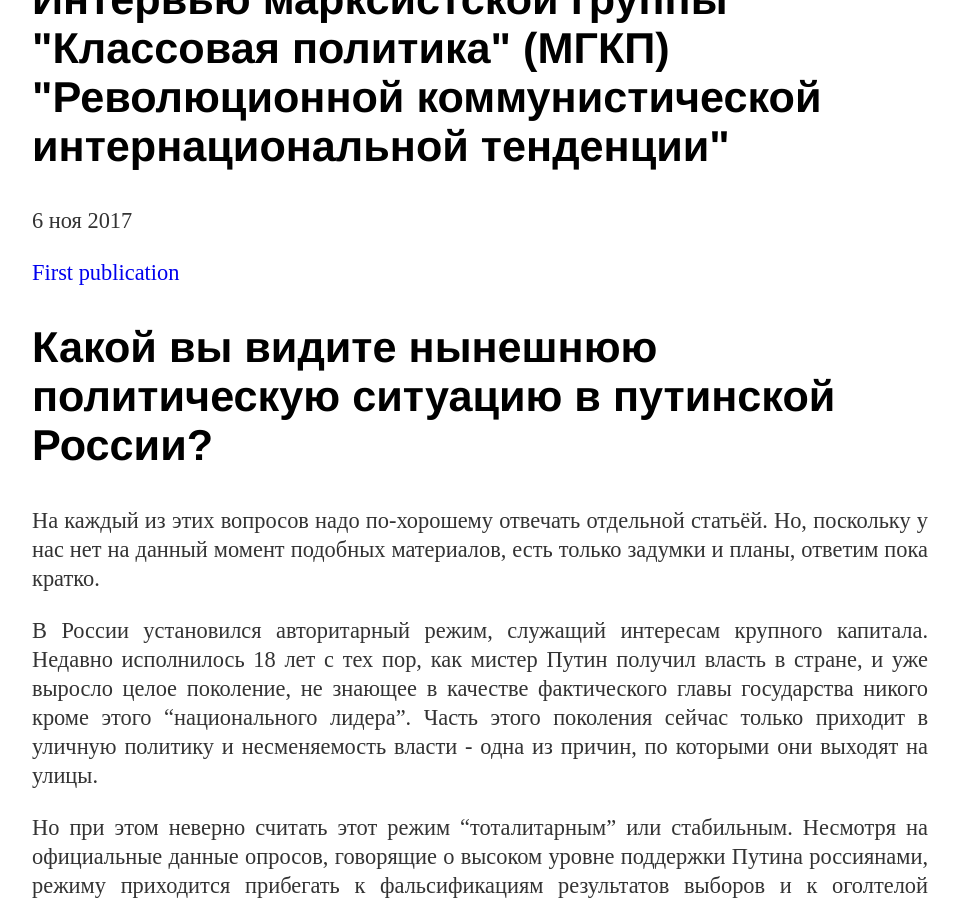
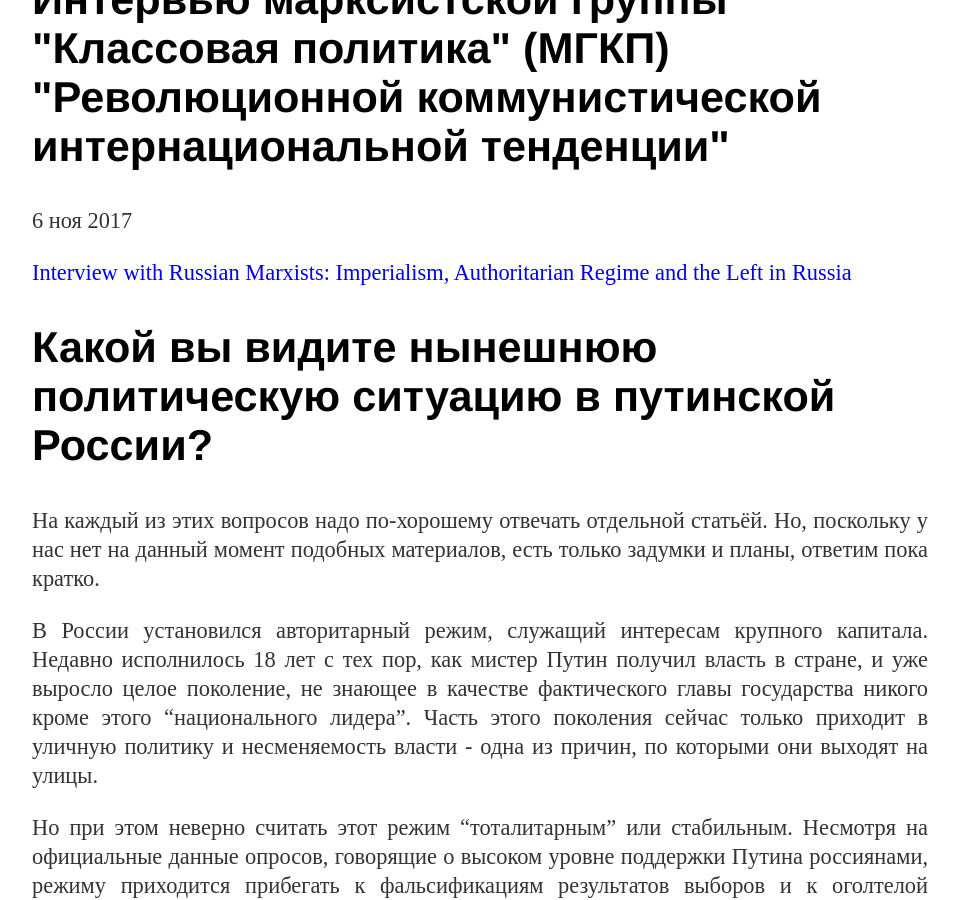
Before and after one commit to mgkp/mgkp.github.io, a Jekyll site: the page built from blog/_posts/2017-11-06-interview.md, in a window 1280 px wide and 900 px high, scrolled down 308 px. Shown: the whole window, without its empty margins (160-1119 px from the left). Built offline with Jekyll 4.4.1, drawn with Linux system fonts in a browser that asks for light colours.

Commit message:
link desc changed

```diff
--- a/blog/_posts/2017-11-06-interview.md
+++ b/blog/_posts/2017-11-06-interview.md
@@ -6,7 +6,7 @@ title: "Интервью марксистской группы &quot;Класс
 author: МГКП
 ---
 
-[First publication](https://www.thecommunists.net/forum/mg-russia-interview/)
+[Interview with Russian Marxists: Imperialism, Authoritarian Regime and the Left in Russia](https://www.thecommunists.net/forum/mg-russia-interview/)
 
 ## Какой вы видите нынешнюю политическую ситуацию в путинской России?
 
```
